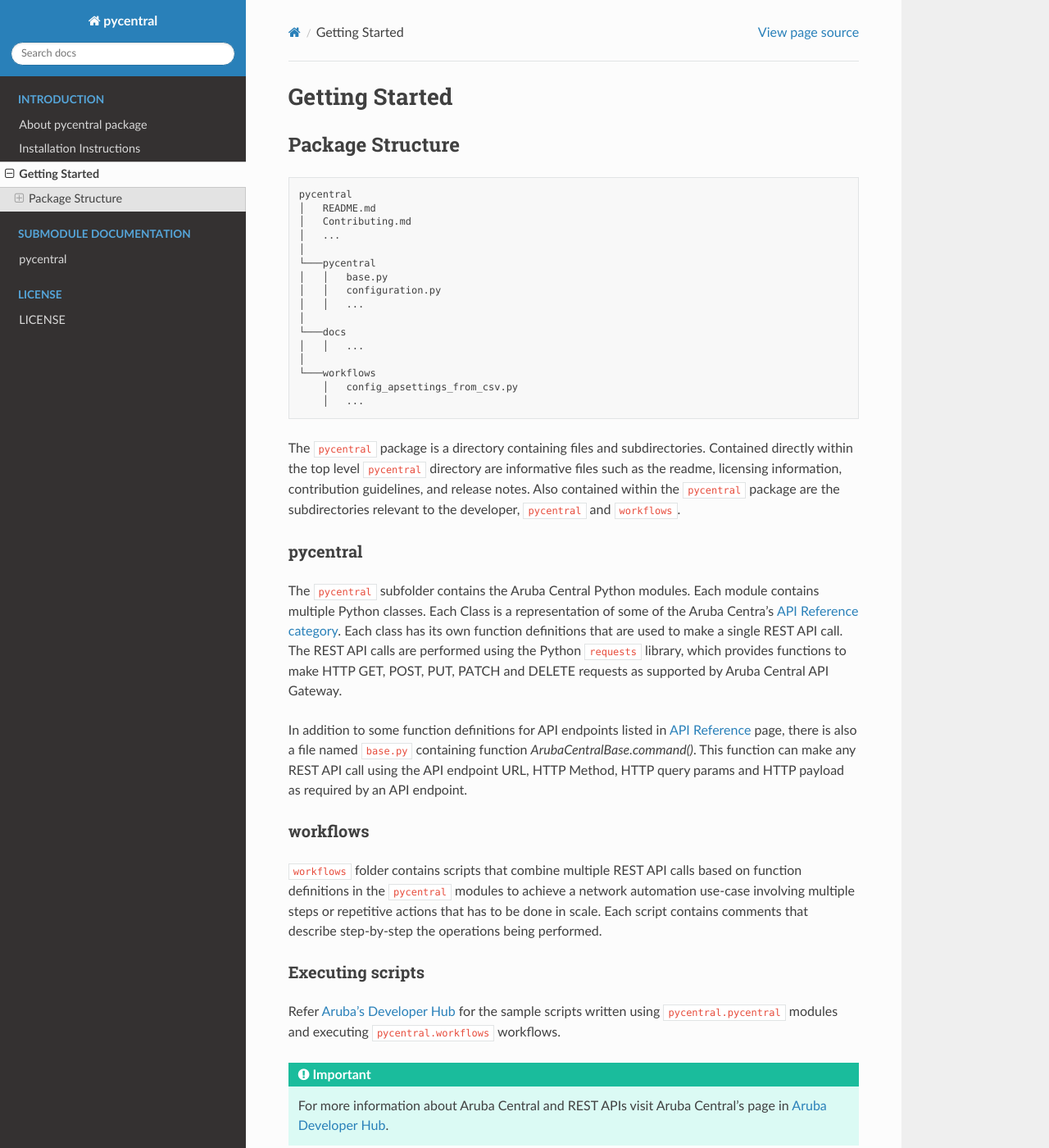
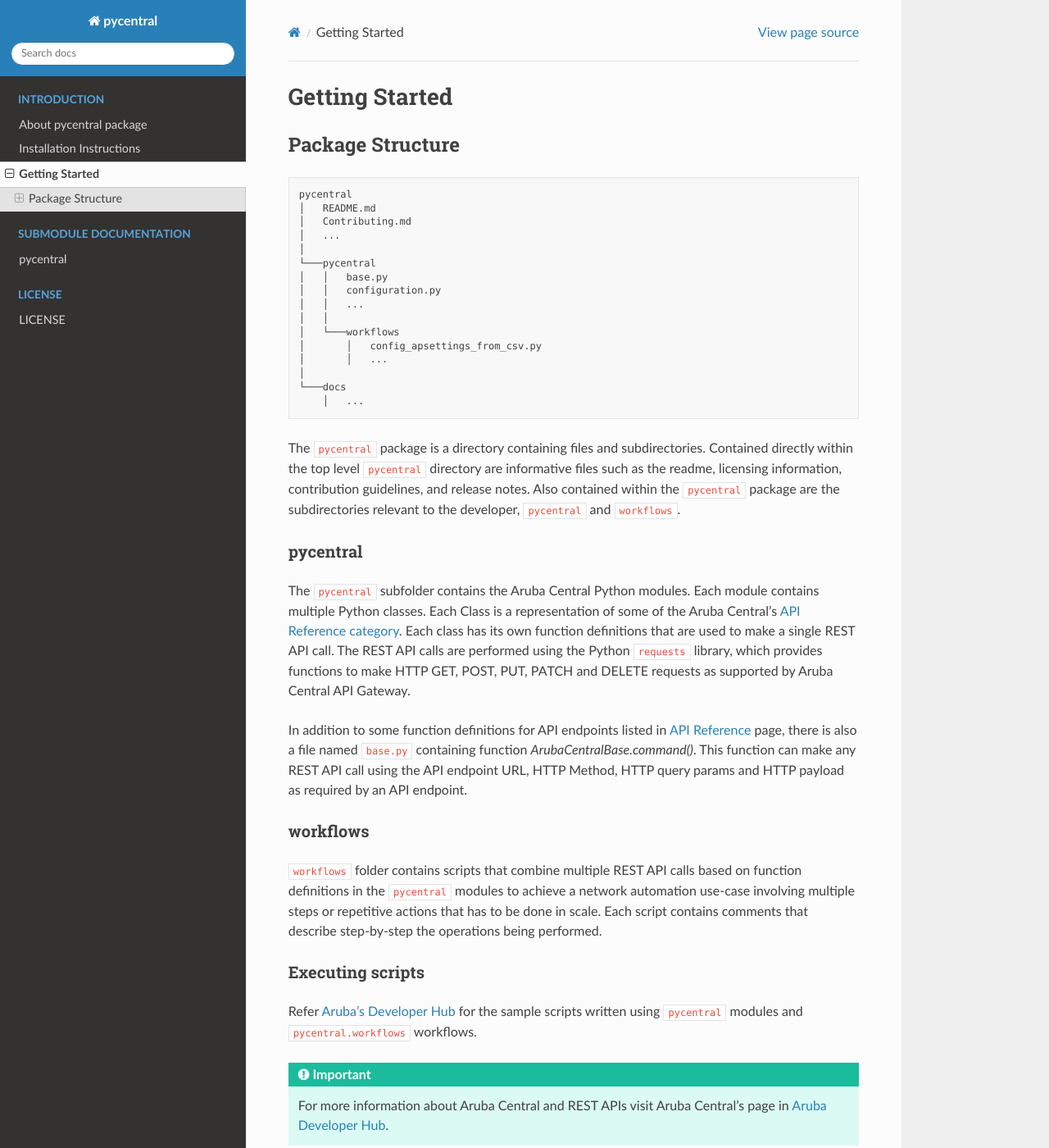
Before and after one commit to aruba/pycentral, a Sphinx documentation site: the page built from docs/source/getting_started.rst, in a window 1280 px wide and 1400 px high. Shown: the whole window at 82% size. Built offline with Sphinx 7.4.7 and the Read the Docs theme 2.0.0, drawn with Linux system fonts in a browser that asks for light colours.

Commit message:
Fixing typos and formats in documentation

```diff
--- a/docs/source/getting_started.rst
+++ b/docs/source/getting_started.rst
@@ -14,13 +14,15 @@
    │   │   base.py
    │   │   configuration.py
    │   │   ...
+   │   │
+   │   └───workflows
+   │       │   config_apsettings_from_csv.py
+   │       │   ...
    │
    └───docs
-   │   │   ...
-   │
-   └───workflows
-       │   config_apsettings_from_csv.py
        │   ...
+
+
 
 
 The ``pycentral`` package is a directory containing files and subdirectories. Contained directly within the top level \
@@ -31,7 +33,7 @@
 pycentral
 ^^^^^^^^^
 The ``pycentral`` subfolder contains the Aruba Central Python modules. Each module contains multiple Python classes. Each Class \
-is a representation of some of the Aruba Centra's `API Reference category <https://developer.arubanetworks.com/aruba-central/reference>`_. \
+is a representation of some of the Aruba Central's `API Reference category <https://developer.arubanetworks.com/aruba-central/reference>`_. \
 Each class has its own function definitions that are used to make a single REST API call. The REST API calls are performed using the \
 Python ``requests`` library, which provides functions to make HTTP GET, POST, PUT, PATCH and DELETE requests as supported by Aruba \
 Central API Gateway.
@@ -50,6 +52,6 @@
 ^^^^^^^^^^^^^^^^
 
 Refer `Aruba's Developer Hub <https://developer.arubanetworks.com/aruba-central/docs>`_ for the sample scripts written using \
-``pycentral.pycentral`` modules and executing ``pycentral.workflows`` workflows.
+``pycentral`` modules and ``pycentral.workflows`` workflows.
 
 .. Important:: For more information about Aruba Central and REST APIs visit Aruba Central's page in `Aruba Developer Hub <https://developer.arubanetworks.com>`_.
--- a/docs/source/installation.rst
+++ b/docs/source/installation.rst
@@ -10,12 +10,12 @@
 
 .. code-block:: console
 
-   pip install pycentral
+   pip3 install pycentral
 
 To install package with extras `colorLog` which displays logs in color on stdout.
 
 .. code-block:: console
 
-   pip install pycentral[colorLog]
+   pip3 install pycentral[colorLog]
 
 .. Important:: This package is compatible with Python 3. Python 2 is not supported.
```
Also changed, not shown: README.md (+26 -20 lines).
